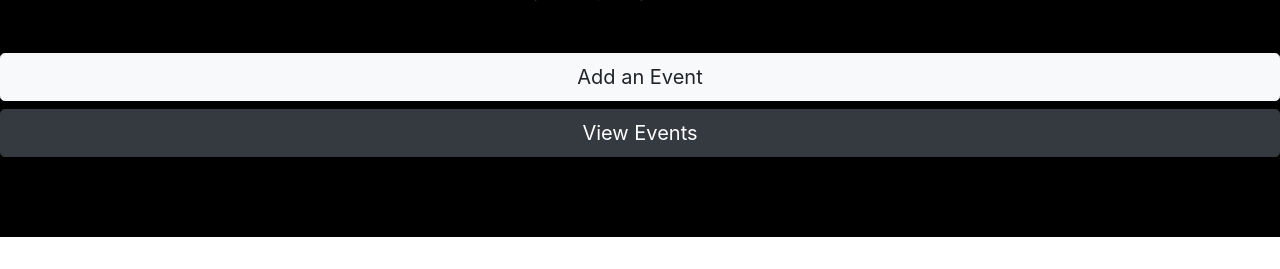
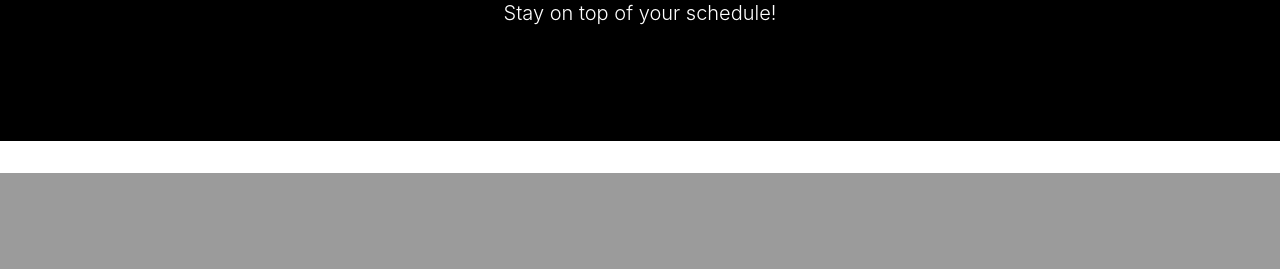
Before and after one commit to abarnabas/Motherboard, a Flask app: page / in a window 1280 px wide. Shown: the part 1117-1386 px from the top of the page. After the commit the page ends 1290 px from the top, so only its background shows below. Run offline with Flask 2, Linux system fonts and the light colour scheme; some libraries are stand-ins or nearby versions; some web fonts are replaced.

Commit message:
dropdown connected

```diff
--- a/app.py
+++ b/app.py
@@ -47,22 +47,6 @@ def index():
     }
     return render_template('index.html', data=data)
 
-@app.route('/view')
-def events_view():
-    #All July events
-    #events = mongo.db['events-list'].find({"date": {'$regex':"-07-"}})
-    #All Birthdays
-    # events = mongo.db['events-list'].find({
-    #     '$or': [
-    #         {"name": {'$regex':"Birthday"}},
-    #         {"name": {'$regex':"birthday"}}
-    #     ]
-    # })
-    events = mongo.db['events-list'].find({})
-    data = {
-    'events':events,
-    }
-    return render_template('eventsView.html', data=data)
 
 @app.route('/add', methods=['GET','POST'])
 def events_add():
@@ -82,7 +66,7 @@ def events_add():
         events = mongo.db['events-list']
         events.insert(event)
 
-        return redirect(url_for('events_view'))
+        return redirect(url_for('events_cal'))
 
 @app.route('/eventscal')
 def events_cal():
@@ -125,4 +109,4 @@ def events_cal():
     'nov_events':nov_events,
     'dec_events':dec_events
     }
-    return render_template('eventsCalendar.html', data=data)
+    return render_template('familycalendar.html', data=data)
--- a/templates/base.html
+++ b/templates/base.html
@@ -18,20 +18,18 @@
       <button class="navbar-toggler" type="button" data-toggle="collapse" data-target="#navbarSupportedContent" aria-controls="navbarSupportedContent" aria-expanded="false" aria-label="Toggle navigation">
         <span class="navbar-toggler-icon"></span>
       </button>
+     <li class="nav-item dropdown">
+        <a class="nav-link dropdown-toggle" href="#" id="navbarDropdown" role="button" data-toggle="dropdown" aria-haspopup="true" aria-expanded="false">
+          Calendar
+        </a>
+        <div class="dropdown-menu" aria-labelledby="navbarDropdown">
+          <a class="dropdown-item" href="{{url_for('events_cal')}}">Calendar</a>
+          <div class="dropdown-divider"></div>
+          <a class="dropdown-item" href="{{url_for('events_add')}}">Add Event</a>
+          <div class="dropdown-divider"></div>
+          <a class="dropdown-item mr-auto" href="#">Remove Event</a>
+        </div>
 
-      <div class="collapse navbar-collapse" id="navbarSupportedContent">
-        <ul class="navbar-nav mr-auto">
-          <li class="nav-item">
-            <a class="nav-link" href="{{url_for('events_view')}}">View Events</a>
-          </li>
-          <li class="nav-item">
-            <a class="nav-link" href="{{url_for('events_add')}}">Add Events</a>
-          </li>
-           <li class="nav-item">
-            <a class="nav-link" href="{{url_for('events_cal')}}">Event Calendar</a>
-          </li>
-        </ul>
-      </div>
     </nav>
 
     {% block content%}
--- a/templates/index.html
+++ b/templates/index.html
@@ -8,10 +8,6 @@
   <img src = "https://purelyella.files.wordpress.com/2018/07/d0397f3a-05bc-4b68-9043-be81d760f165.jpg?w=880&h=312&crop=1" width = 100%/>
   <p class="lead">Stay on top of your schedule!</p>
   <hr class="my-4">
-  <p class="lead">
-    <a href="{{url_for('events_add')}}" class="btn btn-light btn-lg btn-block">Add an Event</a>
-    <a href="{{url_for('events_view')}}" class="btn btn-dark btn-lg btn-block">View Events</a>
-  </p>
 </div>
 
 {% endblock %}
```
Also changed, not shown: templates/events_View.html (deleted, +0 -22 lines).
